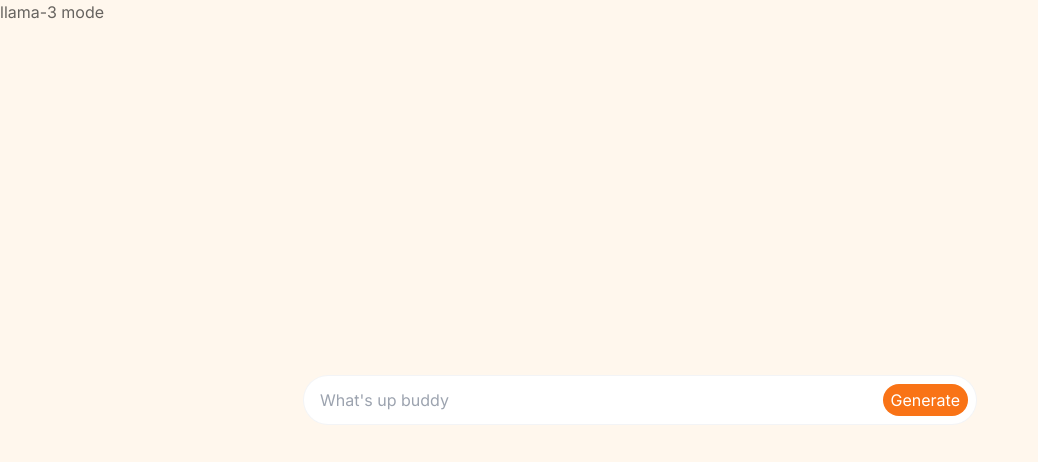
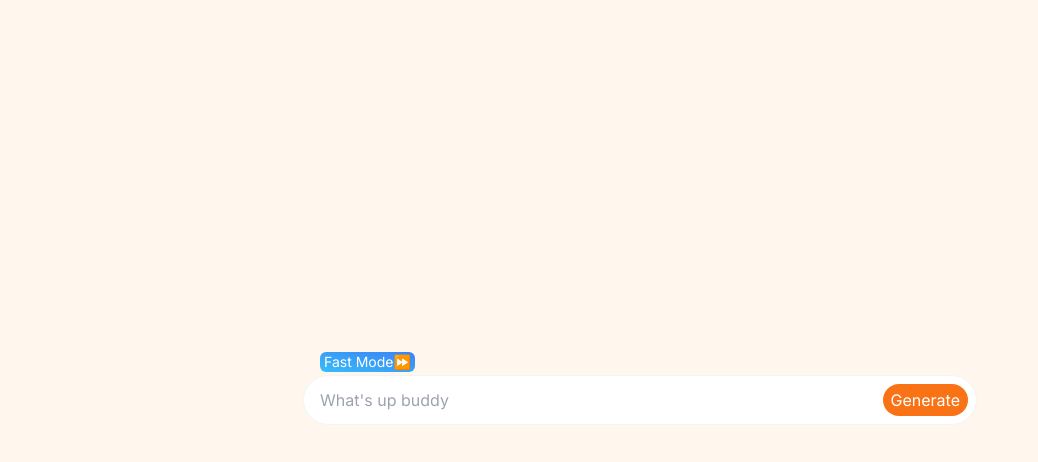
Before and after one commit to pushkarydv/ai-speed, a Next.js app: page / in a window 1280 px wide. Shown: the top 462 px of the page, without its empty margins (0-1038 px from the left). Built offline with nearby package versions, Linux system fonts and the light colour scheme.

Commit message:
chore: Remove llama-3 mode and add fast mode indicator

```diff
--- a/src/app/page.js
+++ b/src/app/page.js
@@ -10,20 +10,22 @@ export default function Home() {
     });
   return (
     <div className='min-h-screen bg-orange-50 p-2'>
-      <div className='fixed top-0 left-0 z-10 opacity-60'>llama-3 mode</div>
       <form
         onSubmit={handleSubmit}
         className={`flex items-center gap-2 w-[90%] md:w-full max-w-2xl p-2 bg-white ring-1 ring-gray-100 rounded-full fixed z-10 left-1/2 -translate-x-1/2 ${
           messages.length === 0 ? 'bottom-1/2 translate-y-1/2' : 'bottom-4'
         }`}
       >
+        <div className='fixed -top-6 left-4 z-10 bg-gradient-to-tr from-sky-400 to-blue-500 text-white text-sm px-1 rounded-md'>
+          Fast Mode⏩
+        </div>
         <input
           type='text'
           disabled={isLoading}
           value={input}
           onChange={handleInputChange}
           name='prompt'
-          placeholder='What&apos;s up buddy'
+          placeholder="What's up buddy"
           required
           autoComplete='off'
           className='w-full rounded-full py-1 px-2 outline-none border-none'
```
